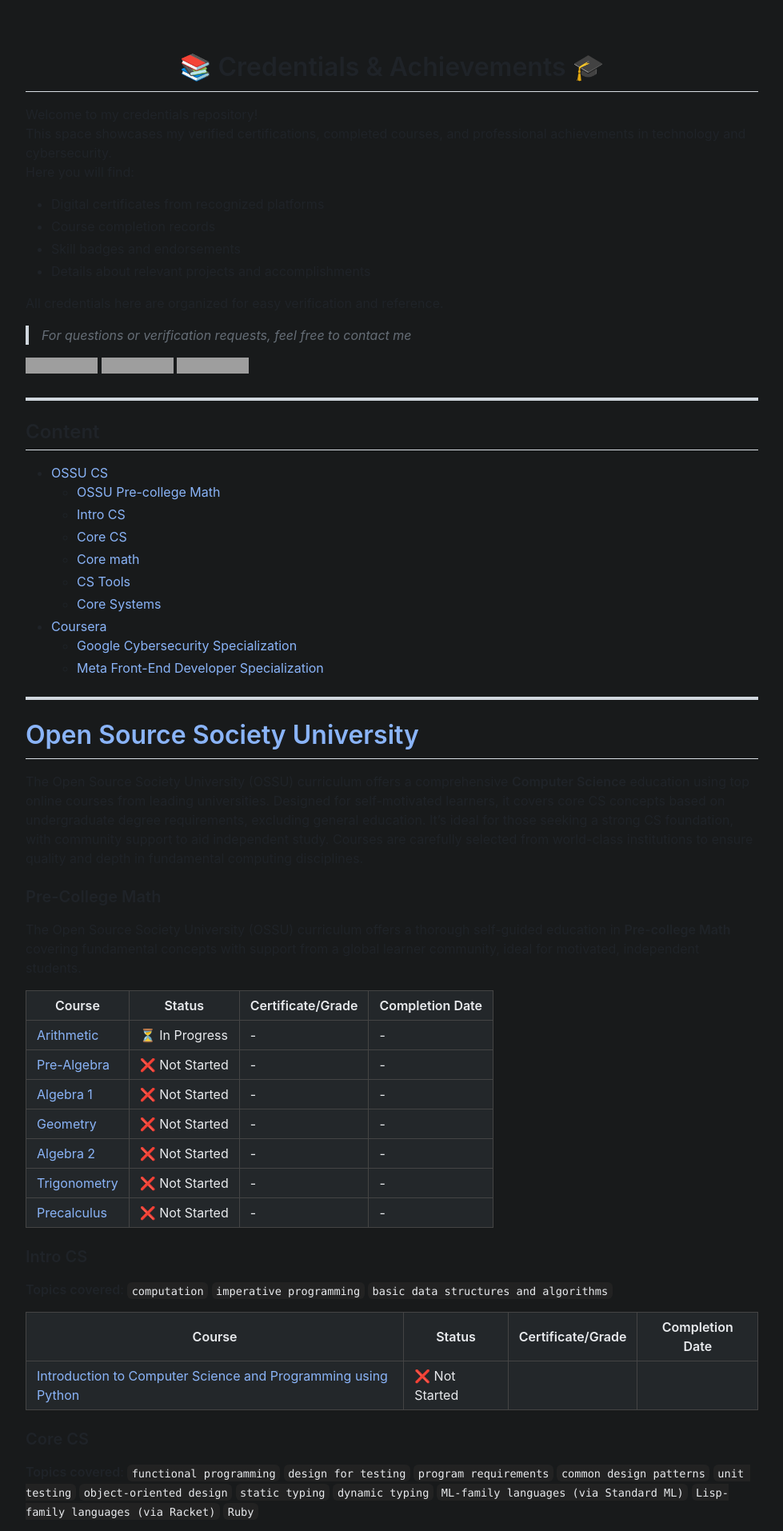
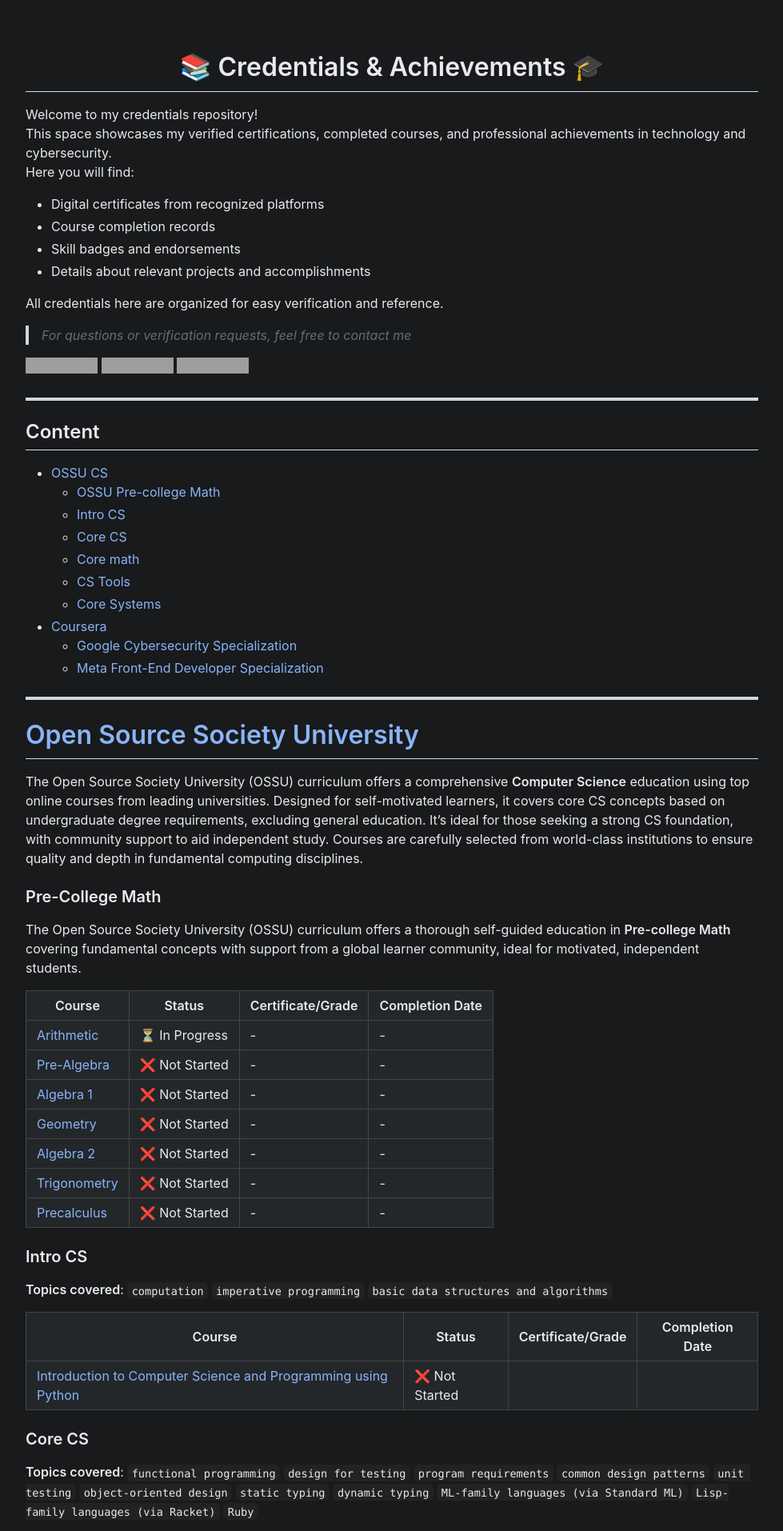
Before and after one commit to kowalski-codes/credentials, a Jekyll site: the page built from index.md, in a window 1280 px wide. Shown: the top 1914 px of the page at 80% size, without its empty margins (150-1129 px from the left). Built offline with Jekyll 4.4.1, drawn with Linux system fonts in a browser that asks for light colours; our own code applies the rules of GitHub Pages for plain Markdown files; grey boxes are pictures that could not be loaded.

Commit message:
Update styles.css

```diff
--- a/assets/styles.css
+++ b/assets/styles.css
@@ -3,20 +3,26 @@ body, html {
   color: #e8eaed !important;
 }
 
-a { color: #8ab4f8 !important; }
+.markdown-body {
+  background: transparent !important;
+  color: #e8eaed !important;
+}
 
-table, th, td {
+.markdown-body a {
+  color: #8ab4f8 !important;
+}
+
+.markdown-body table, .markdown-body th, .markdown-body td {
   background-color: #23272a !important;
   color: #e8eaed !important;
   border-color: #444 !important;
-  border-collapse: collapse !important;
 }
 
-pre, code {
+.markdown-body pre, .markdown-body code {
   background: #222 !important;
   color: #e8eaed !important;
 }
 
-hr {
+.markdown-body hr {
   border-color: #444 !important;
 }
```
